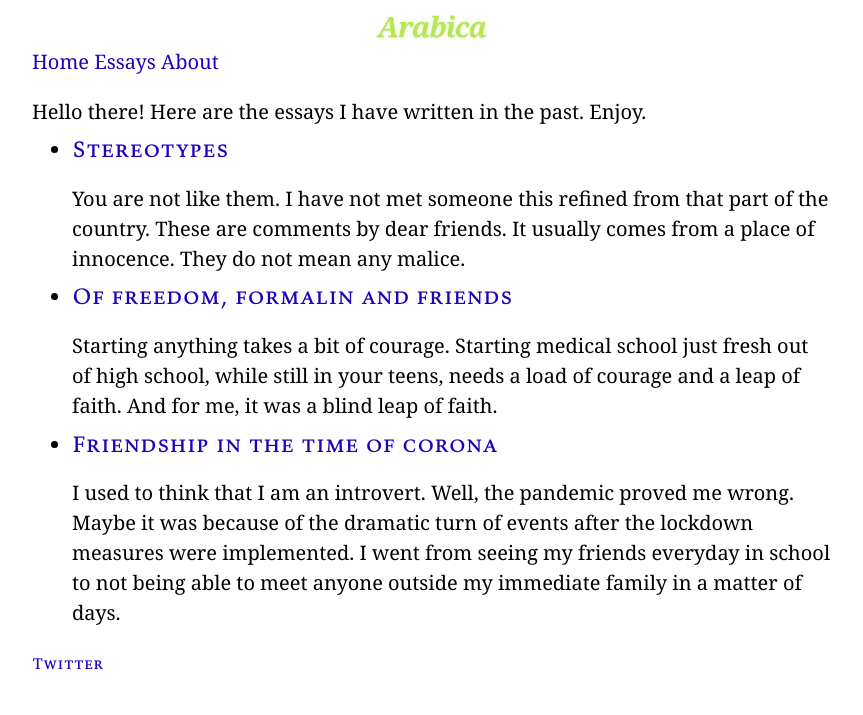
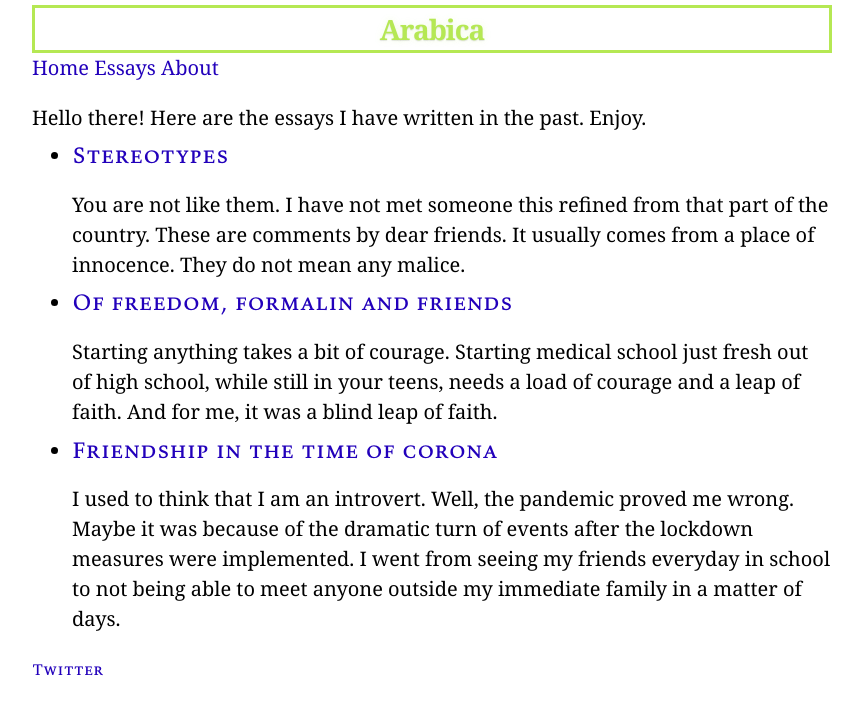
Before and after one commit to habasweiny/habasweiny.github.io, a Jekyll site: the page built from index.html, in a window 1280 px wide. Shown: the top 715 px of the page, without its empty margins (208-1071 px from the left). Built offline with Jekyll 4.4.1, drawn with Linux system fonts in a browser that asks for light colours.

Commit message:
Update main.scss

```diff
--- a/_sass/main.scss
+++ b/_sass/main.scss
@@ -270,7 +270,7 @@ header h1 {
                0 0 5px rgba(181, 232, 83, 0.1),
                0 0 10px rgba(181, 232, 83, 0.1);
   letter-spacing: -1px;
-  font-style: italic;
+  border: solid;
  }
 #a-title {
   text-decoration: none;
```
